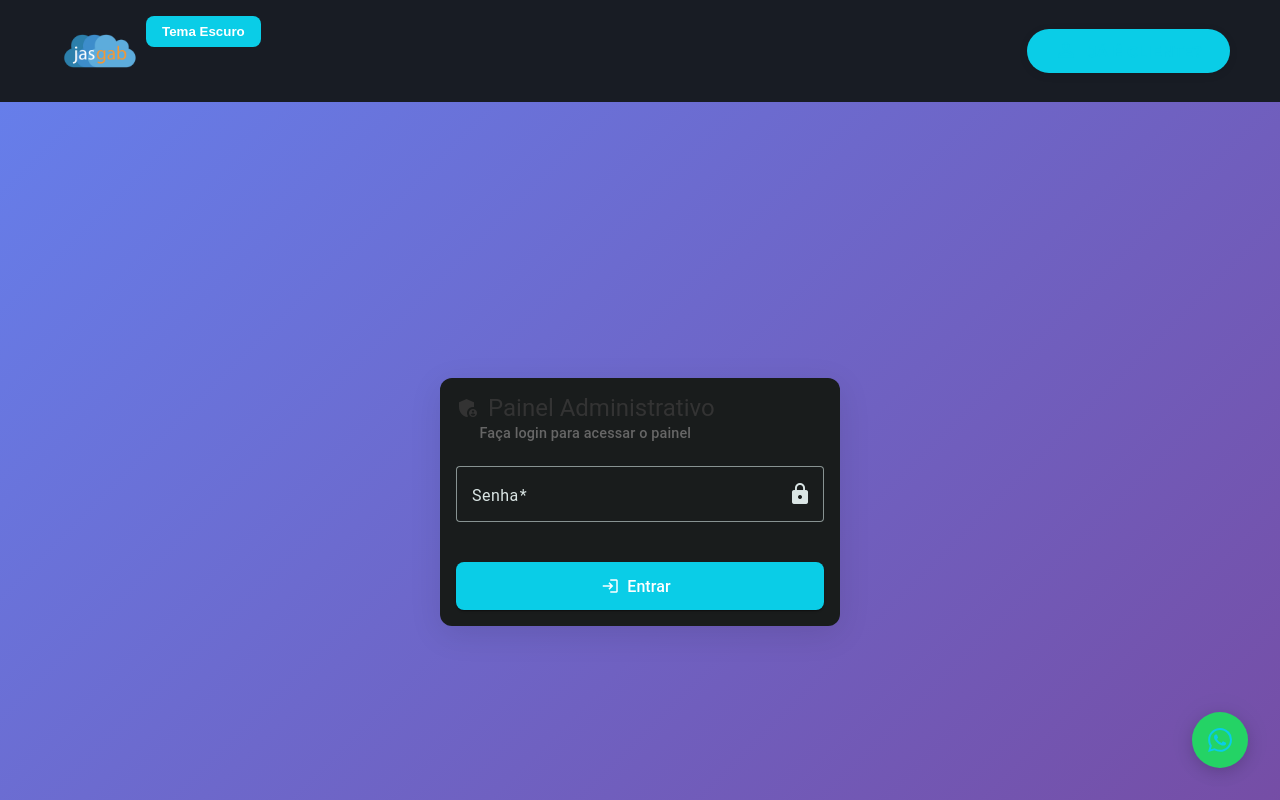
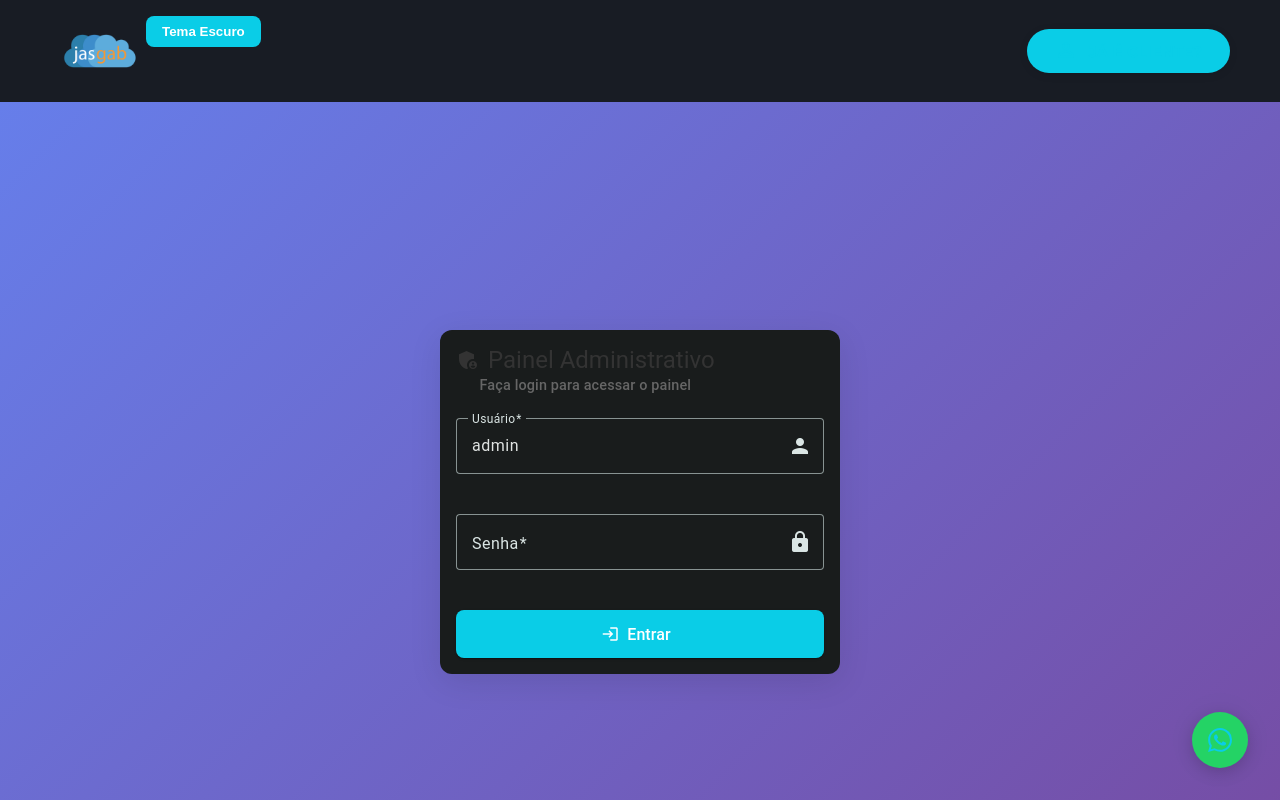
Before and after one commit to MauMau221/Painel-Imagens, an Angular app in the folder painel/: page /admin-login in a window 1280 px wide. Built offline with nearby package versions, Linux system fonts and the light colour scheme; no server answers.

Commit message:
Troca do backend para PHP

```diff
--- a/painel/src/app/components/admin-login/admin-login.component.html
+++ b/painel/src/app/components/admin-login/admin-login.component.html
@@ -10,6 +10,19 @@
 
     <mat-card-content>
       <form (ngSubmit)="onLogin()" class="login-form">
+        <mat-form-field appearance="outline" class="username-field">
+          <mat-label>Usuário</mat-label>
+          <input
+            matInput
+            type="text"
+            [(ngModel)]="username"
+            name="username"
+            placeholder="Digite o usuário"
+            required
+          >
+          <mat-icon matSuffix>person</mat-icon>
+        </mat-form-field>
+
         <mat-form-field appearance="outline" class="password-field">
           <mat-label>Senha</mat-label>
           <input
--- a/painel/src/app/components/admin-login/admin-login.component.ts
+++ b/painel/src/app/components/admin-login/admin-login.component.ts
@@ -27,6 +27,7 @@ import { PainelApiService } from '../../services/painel-api.service';
   styleUrl: './admin-login.component.css'
 })
 export class AdminLoginComponent {
+  username: string = 'admin';
   password: string = '';
   isLoading: boolean = false;
 
@@ -37,19 +38,23 @@ export class AdminLoginComponent {
   ) {}
 
   onLogin() {
+    if (!this.username.trim()) {
+      this.showMessage('Digite o usuário', 'error');
+      return;
+    }
     if (!this.password.trim()) {
       this.showMessage('Digite a senha', 'error');
       return;
     }
 
     this.isLoading = true;
-    this.painelApi.login(this.password).subscribe({
+    this.painelApi.login(this.username, this.password).subscribe({
       next: (response) => {
         this.showMessage('Login realizado com sucesso!', 'success');
         this.router.navigate(['/admin-images']);
       },
       error: (error) => {
-        this.showMessage('Senha incorreta!', 'error');
+        this.showMessage('Usuário ou senha incorretos!', 'error');
         this.isLoading = false;
       }
     });
--- a/painel/src/app/components/admin-theme/admin-theme.component.ts
+++ b/painel/src/app/components/admin-theme/admin-theme.component.ts
@@ -49,6 +49,9 @@ const THEME_VARIABLES: ThemeVariable[] = [
   { name: '--text-contato', label: 'Texto do Contato', defaultLight: '#181c24', defaultDark: '#f4f4f4' },
   { name: '--link-contato', label: 'Link do Contato', defaultLight: '#0acde7', defaultDark: '#0acde7' },
   { name: '--accent-contato', label: 'Botão/Ícone do Contato', defaultLight: '#25d366', defaultDark: '#25d366' },
+  // Botões do Contato
+  { name: '--btn-whatsapp-bg', label: 'Botões WhatsApp (Contato)', defaultLight: '#25d366', defaultDark: '#25d366' },
+  { name: '--btn-contato-bg', label: 'Botões de Ação (Contato)', defaultLight: '#ff9800', defaultDark: '#ff9800' },
   // Footer
   { name: '--bg-footer', label: 'Fundo do Footer', defaultLight: '#181c24', defaultDark: '#232b3a', isGradient: true },
   { name: '--text-footer', label: 'Texto do Footer', defaultLight: '#ffffff', defaultDark: '#ffffff' },
@@ -167,6 +170,7 @@ export class AdminThemeComponent implements OnInit {
     const groups: { name: string, label: string, variables: ThemeVariable[] }[] = [];
     const map: { [key: string]: { name: string, label: string, variables: ThemeVariable[] } } = {};
     for (const v of THEME_VARIABLES) {
+      // Agrupamento: botões do contato vão junto do grupo 'contato'
       const match = v.name.match(/^--(bg|text|link|accent)-([a-z-]+)/);
       if (match) {
         const comp = match[2];
@@ -176,6 +180,16 @@ export class AdminThemeComponent implements OnInit {
           groups.push(map[comp]);
         }
         map[comp].variables.push(v);
+        // Se for grupo contato, adiciona também as variáveis de botão
+        if (comp === 'contato') {
+          const btnVars = THEME_VARIABLES.filter(x => x.name === '--btn-whatsapp-bg' || x.name === '--btn-contato-bg');
+          for (const btnVar of btnVars) {
+            if (!map[comp].variables.includes(btnVar)) {
+              map[comp].variables.push(btnVar);
+            }
+          }
+        }
+        continue;
       }
     }
     return groups;
--- a/painel/src/app/components/contato/contato.component.css
+++ b/painel/src/app/components/contato/contato.component.css
@@ -13,18 +13,29 @@
     color: var(--link-contato, #0acde7);
 }
 
-.whatsapp-button, .action-button, .action-button.sac {
-    background: var(--accent-contato, #25d366);
-    color: var(--text-contato, #fff);
+.whatsapp-button, .action-button.sac {
+    background: var(--btn-whatsapp-bg, #25d366) !important;
+    color: #fff;
+}
+
+.action-button:not(.sac) {
+    background: var(--btn-contato-bg, #ff9800);
+    color: #fff;
 }
 
 .contato-wrapper {
     display: flex;
     justify-content: center;
-    align-items: flex-end;
+    align-items: stretch;
     gap: 60px;
     max-width: 1200px;
     margin: 0 auto;
+    background: #fff;
+    border-radius: 24px;
+    box-shadow: 0 8px 32px rgba(0,0,0,0.10);
+    padding: 40px 32px;
+    position: relative;
+    overflow: hidden;
 }
 
 .contato-content {
@@ -162,12 +173,13 @@ h2 {
 
 @media (max-width: 1200px) {
     .contato-wrapper {
-        align-items: center; /* Centraliza verticalmente quando o layout quebra */
+        align-items: center;
         flex-direction: column;
         gap: 40px;
+        padding: 24px 8px;
     }
     .attendant-image {
-        display: none; /* Esconde a imagem em telas médias para não poluir */
+        display: none;
     }
 }
 
--- a/painel/src/app/services/painel-api.service.ts
+++ b/painel/src/app/services/painel-api.service.ts
@@ -4,39 +4,39 @@ import { Observable } from 'rxjs';
 
 @Injectable({ providedIn: 'root' })
 export class PainelApiService {
-  private apiUrl = 'http://192.168.1.30:3000'; // Troque pelo endereço do seu backend
+  private apiUrl = 'http://localhost/painel-backend-php'; // Troque pelo endereço do seu backend
 
   constructor(private http: HttpClient) {}
 
   // Métodos de autenticação
-  login(password: string): Observable<any> {
-    return this.http.post(`${this.apiUrl}/login`, { password }, { withCredentials: true });
+  login(username: string, password: string): Observable<any> {
+    return this.http.post(`${this.apiUrl}/login.php`, { username, password }, { withCredentials: true });
   }
 
   logout(): Observable<any> {
-    return this.http.post(`${this.apiUrl}/logout`, {}, { withCredentials: true });
+    return this.http.post(`${this.apiUrl}/logout.php`, {}, { withCredentials: true });
   }
 
   checkAuth(): Observable<any> {
-    return this.http.get(`${this.apiUrl}/auth/check`, { withCredentials: true });
+    return this.http.get(`${this.apiUrl}/check-auth.php`, { withCredentials: true });
   }
 
   uploadImage(file: File): Observable<any> {
     const formData = new FormData();
     formData.append('image', file);
-    return this.http.post(`${this.apiUrl}/upload`, formData, { withCredentials: true });
+    return this.http.post(`${this.apiUrl}/upload.php`, formData, { withCredentials: true });
   }
 
   getConfig(): Observable<any> {
-    return this.http.get(`${this.apiUrl}/config`);
+    return this.http.get(`${this.apiUrl}/config-get.php`);
   }
 
   // Método para painel admin (agora público)
   getAdminConfig(): Observable<any> {
-    return this.http.get(`${this.apiUrl}/admin/config`);
+    return this.http.get(`${this.apiUrl}/config-get.php`);
   }
 
   updateConfig(config: any): Observable<any> {
-    return this.http.post(`${this.apiUrl}/config`, config, { withCredentials: true });
+    return this.http.post(`${this.apiUrl}/config-set.php`, config, { withCredentials: true });
   }
 }
--- a/painel/src/environments/environment.prod.ts
+++ b/painel/src/environments/environment.prod.ts
@@ -1,4 +1,4 @@
 export const environment = {
   production: true,
-  backendUrl: 'http://192.168.1.30:3000'
+  backendUrl: 'http://localhost/painel-backend-php'
 };
--- a/painel/src/environments/environment.ts
+++ b/painel/src/environments/environment.ts
@@ -1,4 +1,4 @@
 export const environment = {
   production: false,
-  backendUrl: 'http://192.168.1.30:3000'
+  backendUrl: 'http://localhost/painel-backend-php'
 };
```
